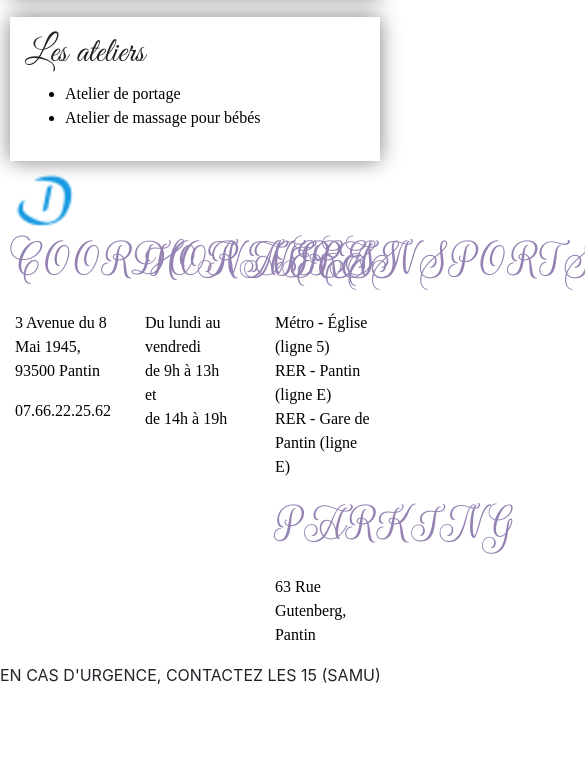
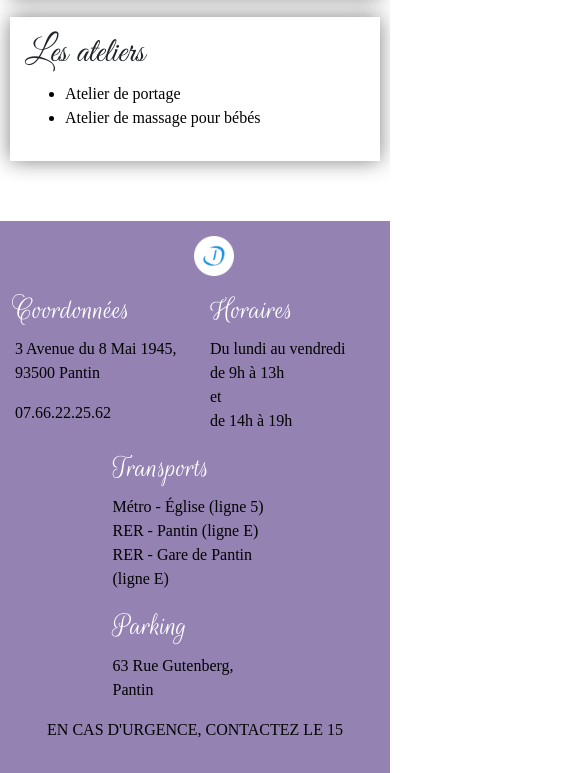
Before and after one commit to anastasia-sagefemme/anastasia-sagefemme, a plain HTML site: page index.html in a window 390 px wide. Shown: the part 2759-3532 px from the top of the page, 585 px wide, since content can reach past the window. Before the commit the page ends 3446 px from the top, so only its background shows below. Drawn offline with Linux system fonts and the light colour scheme; a web font is replaced by a local one.

Commit message:
footer index + media queries

```diff
--- a/assets/css/general.css
+++ b/assets/css/general.css
@@ -25,13 +25,6 @@ h1 {
     font-variant: small-caps;
 }
 
-h2 {
-    font-family: "Rouge";
-    color: var(--primarycolor);
-    font-size: 50px;
-    margin-bottom: 20px;
-}
-
 h2 span {
     color: var(--basic-color)
 }
@@ -41,10 +34,7 @@ h3 {
     font-size: 35px;
 }
 
-p, li {
-    font-family: "Mate";
-    color: var(--basic-color);
-}
+
 
 .identité {
     font-family: "Rouge";
@@ -134,3 +124,40 @@ p, li {
     padding: 15px 15px;
     margin: 10px 10px;
 }
+
+.body h2 {
+    font-family: "Rouge";
+    color: var(--primarycolor);
+    font-size: 50px;
+    margin-bottom: 20px;
+}
+
+.body p, li {
+    font-family: "Mate";
+    color: var(--basic-color);
+}
+
+.footer {
+    background-color: var(--primarycolor);
+    color: var(--secondarycolor);
+    margin-top: 50px;
+    padding: 15px 15px;
+}
+
+.footer h2 {
+    font-family: "Rouge";
+    color: var(--secondarycolor;)
+}
+
+.footer p {
+    font-family: "mate";
+    color: var(--basic-color);
+}
+
+.footer img {
+    margin-bottom: 15px;
+}
+
+.samu {
+    text-align: center;
+}
--- a/assets/css/mediaqueries.css
+++ b/assets/css/mediaqueries.css
@@ -78,6 +78,9 @@
         margin-top: 100px;
         padding-left: 200px;
     }
+    .footer {
+        padding-left: 50px;
+    }
 }
 
 /*ecran*/
@@ -132,4 +135,5 @@
     .boite {
         margin: 30px 50px;
     }
+
 }
--- a/index.html
+++ b/index.html
@@ -101,7 +101,7 @@
         </section>
 /
 
-        <section class="container-fluid"> <!--presentation rapide-->
+        <section class="container-fluid body"> <!--presentation rapide-->
             <div class="row justify-content-center">
                 <h2>Présentation</h2>
             </div>
@@ -143,7 +143,7 @@
             </div>
         </section>
 
-        <section class="container-fluid"><!--dernier article publié, !! image d'illustration à mettre en background de la section !! -->
+        <section class="container-fluid body"><!--dernier article publié, !! image d'illustration à mettre en background de la section !! -->
             <div class="row">
                 <div class="col-12">
                     <h2 class="titre_articles"><span>Derniers</span> Articles</h2>
@@ -185,7 +185,7 @@
 
         </section>
 
-        <section class="container-fluid"> <!--listing des examens et consultations-->
+        <section class="container-fluid body"> <!--listing des examens et consultations-->
             <div class="row">
                 <div class="col-12">
                     <h2 class="titre_articles"><span>Consultations</span> et Ateliers</h2>
@@ -215,38 +215,42 @@
         </section>
 
 
-        <footer class="container-fluid">  <!-- lien doctolib  // adresse // secretariat //transports  -->
-            <div class="row"> <!--lien doctolib-->
-                <div class="col-12">
-                    <a href="https://www.doctolib.fr/sage-femme/pantin/anastasia-quiquempois"><img src="assets/pics/logo_doctolib.png" height=60 width=60 alt="logo vers la page doctolib"></a>
+        <footer class="container-fluid footer">  <!-- lien doctolib  // adresse // secretariat //transports  -->
+            <div class="row justify-content-center"> <!--lien doctolib-->
+                <div class="col-1">
+                    <a href="https://www.doctolib.fr/sage-femme/pantin/anastasia-quiquempois"><img src="assets/pics/logo_doctolib_pdp.png" height=40 width=40 alt="logo vers la page doctolib"></a>
                 </div>
             </div>
-            <div class="row">
-                <div class="col-4"><!--adresse du cabinet-->
-                    <h2>COORDONNEES</h2>
+            <div class="row justify-content-center">
+                <div class="col-6 col-md-4 col-xl-3"><!--adresse du cabinet-->
+                    <h2>Coordonnées</h2>
                     <p>3 Avenue du 8 Mai 1945,<br>
                         93500 Pantin
                     </p>
                     <p>07.66.22.25.62</p>
                 </div>
-                <div class="col-4"><!--horaires d'ouverture du secrétariat-->
-                    <h2>HORAIRES</h2>
+                <div class="col-6 col-md-4 col-xl-3"><!--horaires d'ouverture du secrétariat-->
+                    <h2>Horaires</h2>
                     <p>Du lundi au vendredi <br>
                     de 9h à 13h <br>
                     et<br>
                      de 14h à 19h</p>
                 </div>
-                <div class="col-4"><!--transports et accès-->
-                    <h2>TRANSPORTS </h2>
+                <div class="col-6 col-md-4 col-xl-3"><!--transports et accès-->
+                    <h2>Transports </h2>
                     <p>Métro - Église (ligne 5)<br>
                        RER - Pantin (ligne E)<br>
                        RER - Gare de Pantin (ligne E)
                     </p>
-                    <h2>PARKING</h2>
+                    <h2>Parking</h2>
                     <p>63 Rue Gutenberg, Pantin</p>
                 </div>
             </div>
-            <div class="row">EN CAS D'URGENCE, CONTACTEZ LES 15 (SAMU)</div>
+            <div class="row justify-content-center">
+                <div class="col-11 col-md-6 col-xl-4 samu">
+                    <p>EN CAS D'URGENCE, CONTACTEZ LE 15</p>
+                </div>
+            </div>
         </footer>
     </body>
 
```
Also changed, not shown: assets/pics/logo_doctolib_pdp.png (added).
